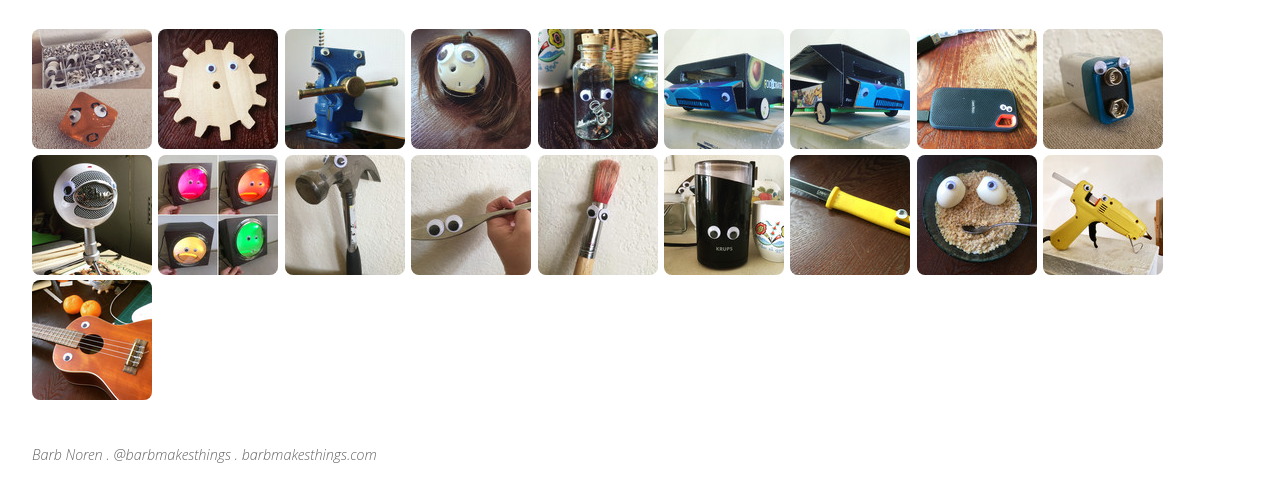
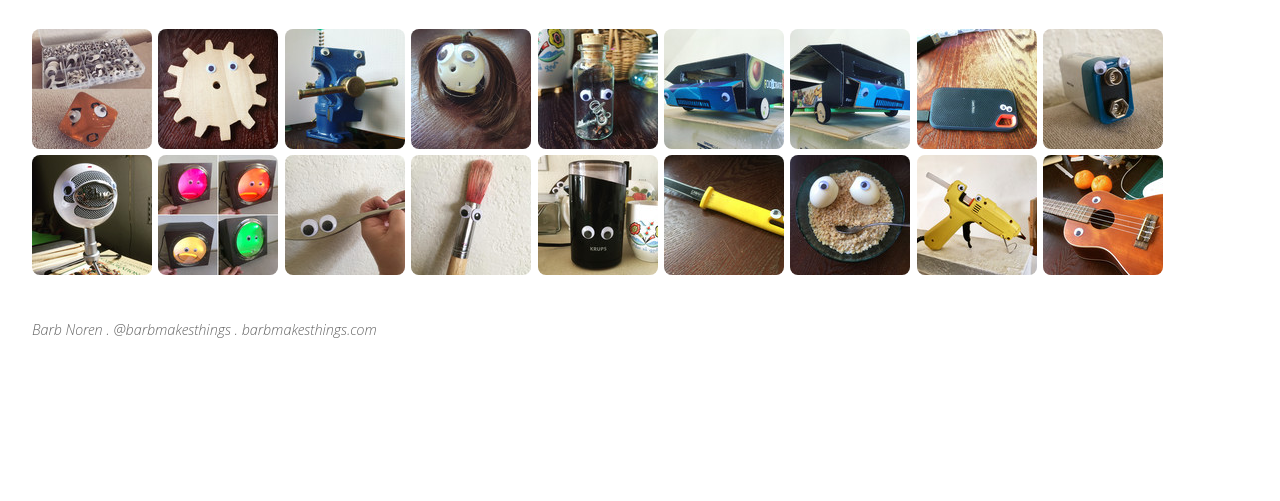
Before and after one commit to barbmakesthings/artgallery, a plain HTML site: page SanityChecks.html in a window 1280 px wide. Shown: the part 137-638 px from the top of the page. Drawn offline with Linux system fonts and the light colour scheme.

Commit message:
Deploying to gh-pages from  @ 8d99eef820e9765a1502e9e9c661b7dad2528b04 🚀

```diff
--- a/SanityChecks.html
+++ b/SanityChecks.html
@@ -196,20 +196,6 @@
                      alt="18.JPG" />
               </a>
             </li>
-            <li data-src="media/large/SanityChecks/2.JPG"
-                data-sub-html=""
-                data-download-url="media/large/SanityChecks/2.JPG"
-
-                data-filename="2.JPG"
-
-              >
-              <a href="media/large/SanityChecks/2.JPG">
-                <img src="media/thumbs/SanityChecks/2.JPG"
-                     width="120"
-                     height="120"
-                     alt="2.JPG" />
-              </a>
-            </li>
             <li data-src="media/large/SanityChecks/3b.JPG"
                 data-sub-html=""
                 data-download-url="media/large/SanityChecks/3b.JPG"
```
Also changed, not shown: index.html (+2 -2 lines), media/large/SanityChecks/2.JPG (deleted), media/small/SanityChecks/2.JPG (deleted), media/thumbs/SanityChecks/2.JPG (deleted), 1 other file.
